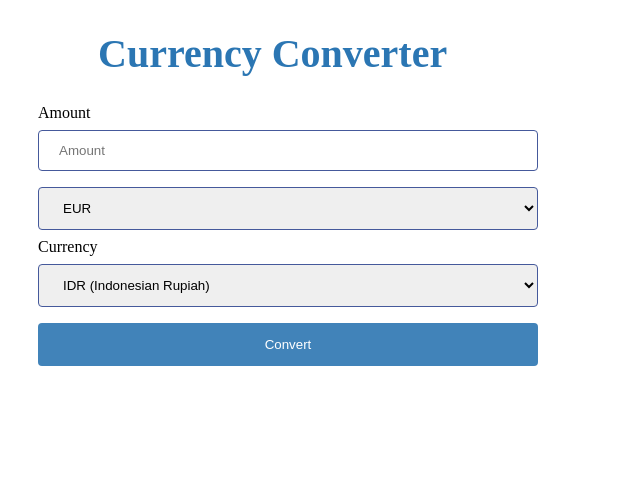
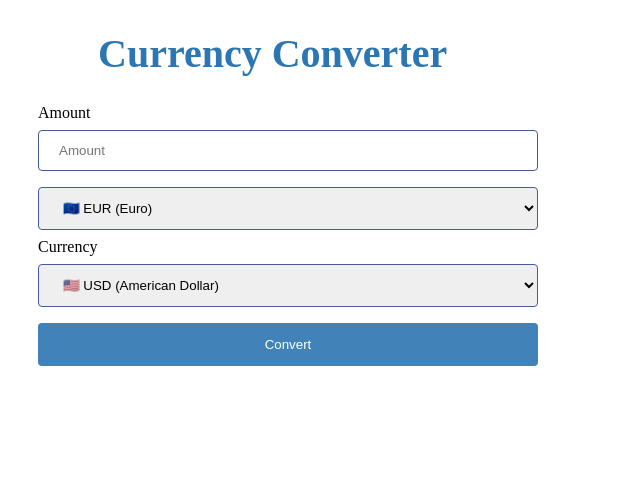
Before and after one commit to 180485/the-dream, a PHP site: page / in a window 1280 px wide. Shown: the top 503 px of the page, without its empty margins (0-640 px from the left). Run offline with PHP 8.4, Linux system fonts and the light colour scheme; data that the repository does not hold is empty.

Commit message:
Upload flags in option selected

```diff
--- a/index.php
+++ b/index.php
@@ -5,46 +5,40 @@
     <link rel="preconnect" href="https://fonts.gstatic.com">
 
     <link href="style.css" rel="stylesheet" />
-    <title>Document</title>
+    <title>Currency Converter</title>
 </head>
 <body>
-<header>
  <h1>Currency Converter</h1>
-</header>
+<div class ="box">
+   <!-- php calculation -->
 
-<div class ="box">
 <?php
-
     if(isset($_POST['submit'])){
-
       $amount = $_POST['amount'];
       $cur = $_POST['cur'];
       $cur1 = $_POST['cur1'];
-
     }
 
 //converter for EURO
-
-  if($cur == "IDR" ){
-    echo "<h2>Exhange Rate  :</h2>";
-    echo "<h2>" . "Rp" ." " .$amount * 17.172,81 . " "."</h2>";
+  if($cur=="USD"){
+    echo "<h2>"."Exhange Rate : "."$" .$amount * 1.26 . " ". "USD" ." </h2>";
+    echo "<p style='color:green;'>" . "1 EUR = 1.26 USD" ."</p>";
 
 
-  }else if ($cur =="AUD" ){
-    echo "<h2>Exhange Rate :</h2>";
-    echo "<h2>"."$" ." " . $amount * 1.58 ." ". "(AUD)" ."</h3>" ;
+    }else if ($cur =="AUD" ){
+      echo "<h2>"."Exhange Rate : "."$" .$amount * 1.58 . " ". "AUD" ." </h2>";
+      echo "<p style='color:green;'>" . "1 EUR = 1.58 AUD" ."</p>";
+
+    }else if($cur == "IDR" ){
+      echo "<h2>"."Exhange Rate : " ."Rp" .$amount * 17.172 . " ". "IDR" ." </h2>";
+      echo "<p style='color:green;'>" . "1 EUR =  Rp 17.172 IDR " ."</p>";
+
+    }else if($cur=="THB"){
+       echo "<h2>"."Exhange Rate : " . $amount * 36,82 . " ". "THB" ." </h2>";
+       echo "<p style='color:green;'>" . "1 EUR = 36.82 THB" ."</p>";
 
 
-
-  }else if($cur=="USD"){
-    echo "<h2>Exhange Rate :</h2>";
-    echo "<h2>". " $ " ." " . $amount * 1.26 . " " ."</h2>";
-
-  }else if($cur=="THB"){
-    echo "<h2>Exhange Rate :</h2>";
-    echo "<h2>". $amount * 36,82 . " ". "THB" ."</h2>";
-
-  }
+    }
 
 ?>
 
@@ -54,19 +48,21 @@
     <input type="text" id="Camount" name="amount" placeholder="Amount">
 
     <select name='cur1'>
-        <option value="EUR">EUR</option>
-        <option value="USD">USD</option>
+        <option value="EUR">🇪🇺 EUR (Euro)</option>
+        <option value="USD"> 🇺🇸 USD (American  Dollar)</option>
         </select>
 
     <label for="country">Currency</label>
     <select id="Currency" name="cur">
-        <option value="IDR" selected >IDR (Indonesian Rupiah) </option>
-        <option value="AUD">AUD (Australian Dollar)</option>
-        <option value="USD">USD (American  Dollar)</option>
-        <option value="THB">THB (Thai baht)</option>
+         <option value="BRL" 🇮> 🇧🇷 BRL (Brazilian Real) </option>
+        <option value="USD" selected > 🇺🇸 USD (American  Dollar)</option>
+        <option value="IDR" 🇮> 🇮🇩 IDR (Indonesian Rupiah) </option>
+        <option value="AUD"> 🇦🇺 AUD (Australian Dollar)</option>
+        <option value="THB"> 🇹🇭 THB (Thai baht)</option>
     </select>
 
     <input type="submit" name="submit" value="Convert">
+
   </form>
 </div>
 </body>
```
